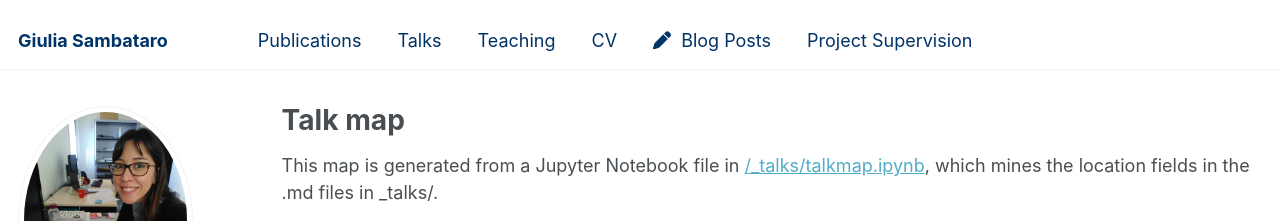
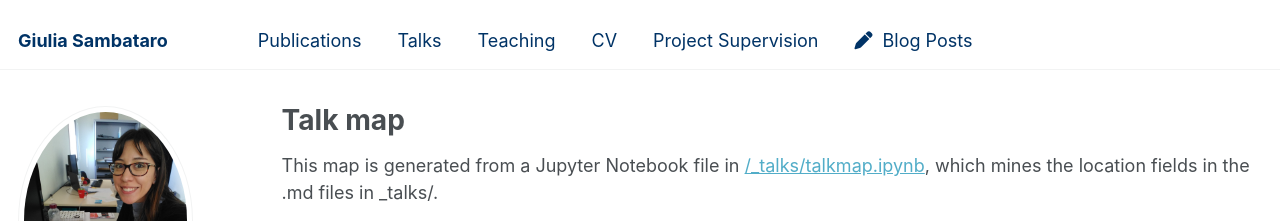
Before and after one commit to gsambata/gsambata.github.io, a Jekyll site: the page built from _pages/talkmap.html, in a window 1280 px wide. Shown: the top 221 px of the page. Built offline with Jekyll 4.4.1, drawn with Linux system fonts in a browser that asks for light colours; nearby versions of some CDN libraries; some web fonts are replaced; part of the change alters nothing that is shown.

```diff
--- a/_data/navigation.yml
+++ b/_data/navigation.yml
@@ -16,9 +16,8 @@ main:
 
   - title: "CV"
     url: /cv/
+  - title: "Project Supervision"
+    url: /supervision/
 
   - title: "<i class='fas fa-pen' style='margin-right:5px;'></i> Blog Posts"
     url: /year-archive/
-
-  - title: "Project Supervision"
-    url: /supervision/
```
